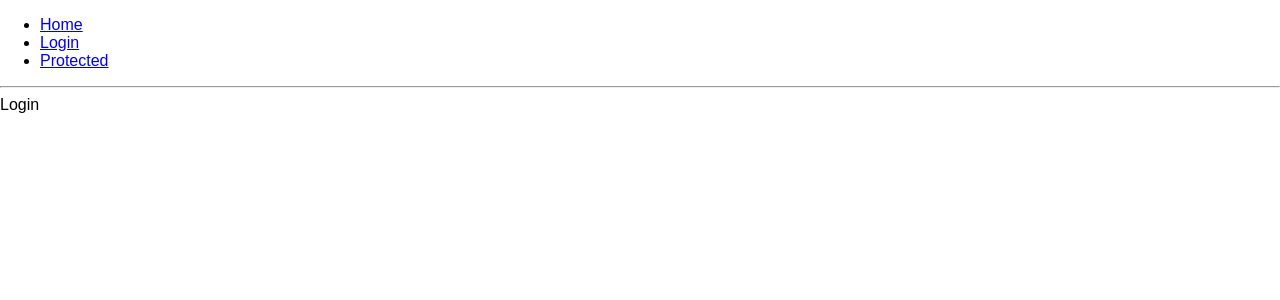
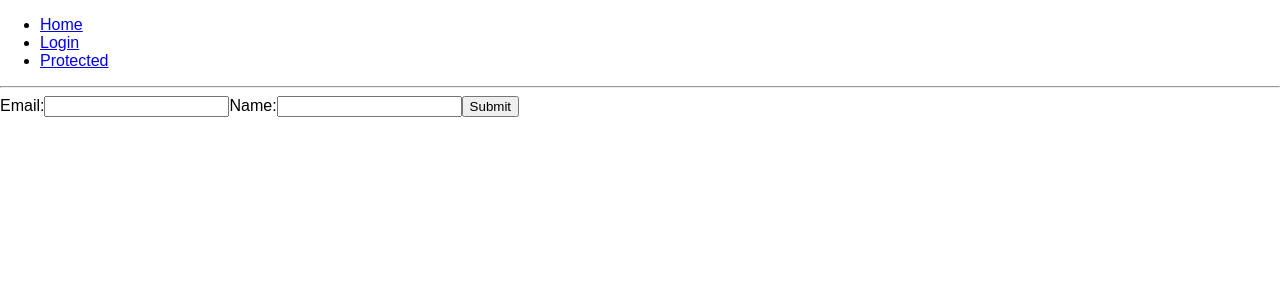
Before and after one commit to matt-sm/create-react-flask, a React (Create React App) app in the folder client/: page /login in a window 1280 px wide. Shown: the top 300 px of the page. Built offline with nearby package versions, Linux system fonts and the light colour scheme.

Commit message:
add login form

```diff
--- a/client/src/App.js
+++ b/client/src/App.js
@@ -1,6 +1,6 @@
 import React from 'react';
 import { BrowserRouter as Router, Route, Link } from 'react-router-dom'
-import { Login } from 'components/Login';
+import LoginForm from 'components/LoginForm';
 import ProtectedContainer from 'components/Protected/ProtectedContainer';
 import HomeContainer from 'components/Home/HomeContainer';
 import 'App.css';
@@ -17,7 +17,7 @@
         <hr/>
 
         <Route exact path="/" component={HomeContainer}/>
-        <Route path="/login" component={Login}/>
+        <Route path="/login" component={LoginForm}/>
         <Route path="/protected" component={ProtectedContainer}/>
       </div>
     </Router>
--- a/client/src/components/Login.js
+++ /dev/null
@@ -1,7 +0,0 @@
-import React from 'react';
-
-export const Login = () => (
-	<div>
-		Login
-	</div>
-)
--- /dev/null
+++ b/client/src/components/LoginForm.js
@@ -0,0 +1,43 @@
+import React from 'react';
+
+class LoginForm extends React.Component {
+  constructor(props) {
+    super(props);
+    this.state = {email: '', password: ''};
+
+    this.handleChange = this.handleChange.bind(this);
+    this.handleSubmit = this.handleSubmit.bind(this);
+  }
+
+  handleChange(event) {
+    const target = event.target;
+    const value = target.value;
+    const name = target.name;
+
+    this.setState({
+      [name]: value
+    });  }
+
+  handleSubmit(event) {
+    alert(`${this.state.email}:${this.state.password}`);
+    event.preventDefault();
+  }
+
+  render() {
+    return (
+      <form onSubmit={this.handleSubmit}>
+        <label>
+          Email:
+          <input type="text" name="email" value={this.state.email} onChange={this.handleChange} />
+        </label>
+        <label>
+          Name:
+          <input type="password" name="password" value={this.state.password} onChange={this.handleChange} />
+        </label>
+        <input type="submit" value="Submit" />
+      </form>
+    );
+  }
+}
+
+export default LoginForm;
```
